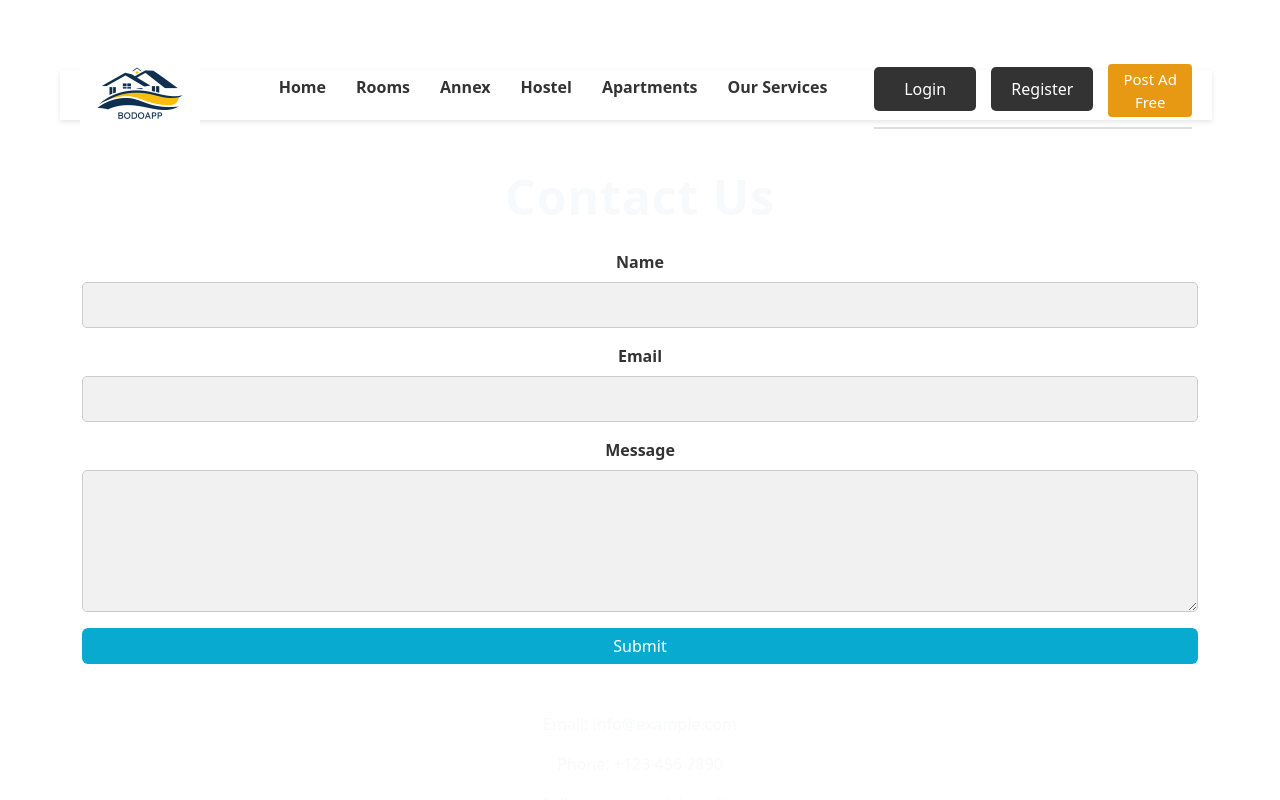
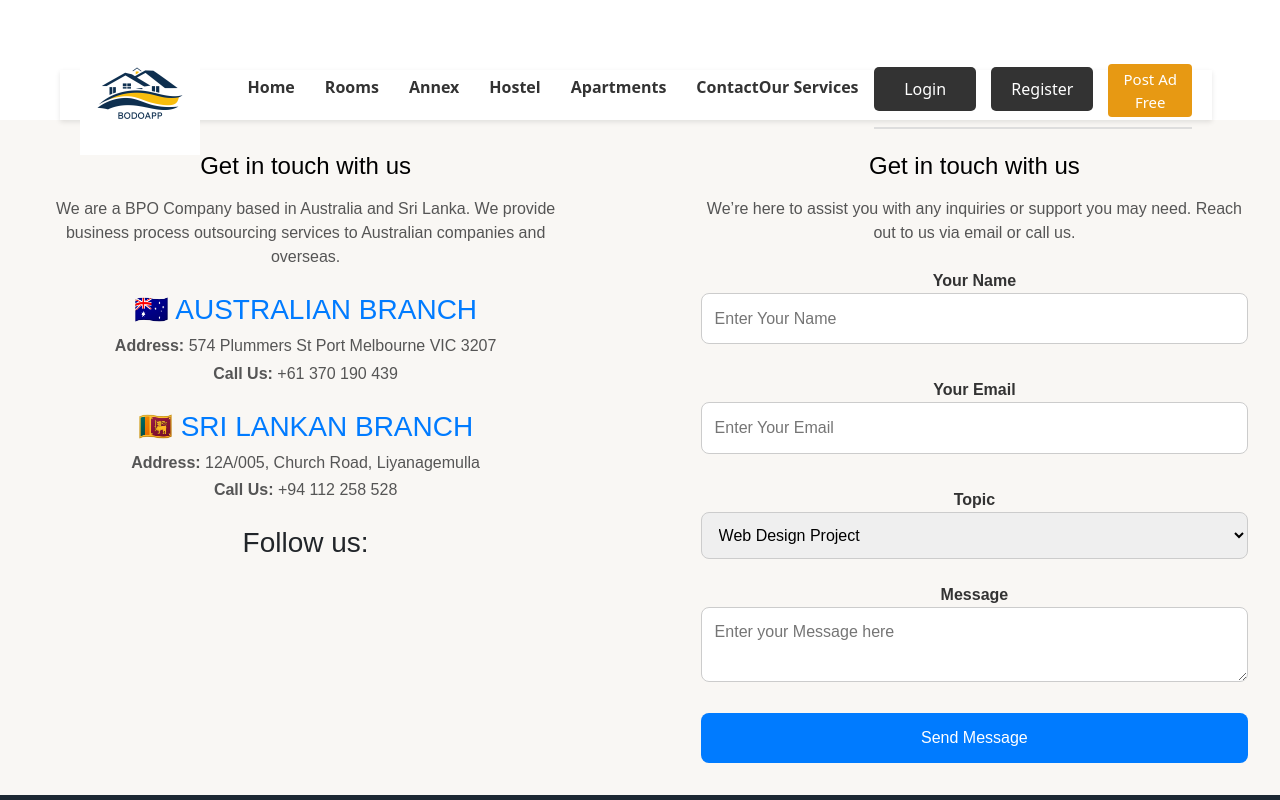
Before and after one commit to Tashinimonasha/BODO_APP, a React (Create React App) app: page /contact in a window 1280 px wide. Shown: the top 800 px of the page. Built offline with nearby package versions, Linux system fonts and the light colour scheme.

Commit message:
feat:added contact

```diff
--- /dev/null
+++ b/src/Contact.css
@@ -0,0 +1,83 @@
+/* ContactPage.css */
+.contact-page {
+    display: flex;
+    justify-content: space-between;
+    padding: 2rem;
+    background-color: #f9f7f4;
+    font-family: Arial, sans-serif;
+  }
+
+  .contact-left, .contact-right {
+    width: 45%;
+  }
+
+  .contact-left h2, .contact-right h2 {
+    color: #000;
+    margin-bottom: 1rem;
+  }
+
+  .contact-left p, .contact-right p {
+    color: #555;
+    margin-bottom: 1.5rem;
+  }
+
+  .branch {
+    margin-bottom: 1.5rem;
+  }
+
+  .branch h3 {
+    color: #007bff;
+    margin-bottom: 0.5rem;
+  }
+
+  .branch p {
+    margin: 0.2rem 0;
+  }
+
+  .social-media h3 {
+    margin-bottom: 0.5rem;
+  }
+
+  .icons a {
+    margin-right: 1rem;
+    font-size: 1.5rem;
+    color: #007bff;
+    text-decoration: none;
+  }
+
+  .icons a:hover {
+    color: #0056b3;
+  }
+
+  form {
+    display: flex;
+    flex-direction: column;
+    gap: 1rem;
+  }
+
+  form label {
+    font-size: 1rem;
+    color: #333;
+  }
+
+  form input, form select, form textarea {
+    width: 100%;
+    padding: 0.8rem;
+    border: 1px solid #ccc;
+    border-radius: 8px;
+    font-size: 1rem;
+  }
+
+  form button {
+    padding: 0.8rem;
+    background-color: #007bff;
+    color: #fff;
+    font-size: 1rem;
+    border: none;
+    border-radius: 8px;
+    cursor: pointer;
+  }
+
+  form button:hover {
+    background-color: #0056b3;
+  }
--- a/src/Contact.js
+++ b/src/Contact.js
@@ -1,80 +1,73 @@
-// Contact.js
-import React, { useState } from 'react';
-import './App.css'; // Import your custom CSS
-import 'bootstrap/dist/css/bootstrap.min.css'; // Import Bootstrap CSS
+// ContactPage.js
+import React from "react";
+import "./Contact.css";
 
-const Contact = () => {
-    const [formData, setFormData] = useState({
-        name: '',
-        email: '',
-        message: '',
-    });
-
-    const handleChange = (e) => {
-        setFormData({ ...formData, [e.target.name]: e.target.value });
-    };
-
-    const handleSubmit = (e) => {
-        e.preventDefault();
-        // Logic to handle form submission (e.g., send data to API)
-        console.log('Form submitted:', formData);
-    };
-
+const ContactPage = () => {
   return (
-        <div className="contact-page container mt-5">
-            <h1 className="text-center text-light mb-4">Contact Us</h1>
-            <form onSubmit={handleSubmit} className="form-group">
-                <div className="mb-3">
-                    <label htmlFor="name" className="form-label">Name</label>
-                    <input
-                        type="text"
-                        className="form-control"
-                        id="name"
-                        name="name"
-                        value={formData.name}
-                        onChange={handleChange}
-                        required
-                    />
+    <div className="contact-page">
+      <div className="contact-left">
+        <h2>Get in touch with us</h2>
+        <p>
+          We are a BPO Company based in Australia and Sri Lanka. We provide business process outsourcing services to Australian companies and overseas.
+        </p>
+        <div className="branch">
+          <h3>🇦🇺 AUSTRALIAN BRANCH</h3>
+          <p>
+            <strong>Address:</strong> 574 Plummers St Port Melbourne VIC 3207
+          </p>
+          <p>
+            <strong>Call Us:</strong> +61 370 190 439
+          </p>
         </div>
-                <div className="mb-3">
-                    <label htmlFor="email" className="form-label">Email</label>
-                    <input
-                        type="email"
-                        className="form-control"
-                        id="email"
-                        name="email"
-                        value={formData.email}
-                        onChange={handleChange}
-                        required
-                    />
+        <div className="branch">
+          <h3>🇱🇰 SRI LANKAN BRANCH</h3>
+          <p>
+            <strong>Address:</strong> 12A/005, Church Road, Liyanagemulla
+          </p>
+          <p>
+            <strong>Call Us:</strong> +94 112 258 528
+          </p>
         </div>
-                <div className="mb-3">
-                    <label htmlFor="message" className="form-label">Message</label>
-                    <textarea
-                        className="form-control"
-                        id="message"
-                        name="message"
-                        rows="5"
-                        value={formData.message}
-                        onChange={handleChange}
-                        required
-                    />
+        <div className="social-media">
+          <h3>Follow us:</h3>
+          <div className="icons">
+            <a href="#"><i className="fab fa-facebook"></i></a>
+            <a href="#"><i className="fab fa-instagram"></i></a>
+            <a href="#"><i className="fab fa-linkedin"></i></a>
+            <a href="#"><i className="fab fa-github"></i></a>
+            <a href="#"><i className="fab fa-twitter"></i></a>
           </div>
-                <button type="submit" className="btn btn-primary">Submit</button>
+        </div>
+      </div>
+      <div className="contact-right">
+        <h2>Get in touch with us</h2>
+        <p>We’re here to assist you with any inquiries or support you may need. Reach out to us via email or call us.</p>
+        <form>
+          <label>
+            Your Name
+            <input type="text" placeholder="Enter Your Name" />
+          </label>
+          <label>
+            Your Email
+            <input type="email" placeholder="Enter Your Email" />
+          </label>
+          <label>
+            Topic
+            <select>
+              <option>Web Design Project</option>
+              <option>Development Inquiry</option>
+              <option>General Inquiry</option>
+            </select>
+          </label>
+          <label>
+            Message
+            <textarea placeholder="Enter your Message here"></textarea>
+          </label>
+          <button type="submit">Send Message</button>
         </form>
-
-            <div className="contact-info text-center text-light mt-5">
-                <p>Email: info@example.com</p>
-                <p>Phone: +123 456 7890</p>
-                <p>Follow us on social media:</p>
-                <div>
-                    <a href="https://facebook.com" className="text-light me-3">Facebook</a>
-                    <a href="https://instagram.com" className="text-light me-3">Instagram</a>
-                    <a href="https://github.com" className="text-light">GitHub</a>
-                </div>
       </div>
     </div>
   );
 };
 
-export default Contact;
+export default ContactPage;
--- a/src/Header.js
+++ b/src/Header.js
@@ -21,7 +21,9 @@ const Header = () => {
           <li><a href="/annex">Annex</a></li>
           <li><a href="/hostel">Hostel</a></li>
           <li><a href="/apartments">Apartments</a></li>
+
           <li className="dropdown">
+             <a href="/Contact">Contact</a>
             <a href="/services">Our Services</a>
 
           </li>
```
Lines whose indentation alone changed are shown as unchanged.
